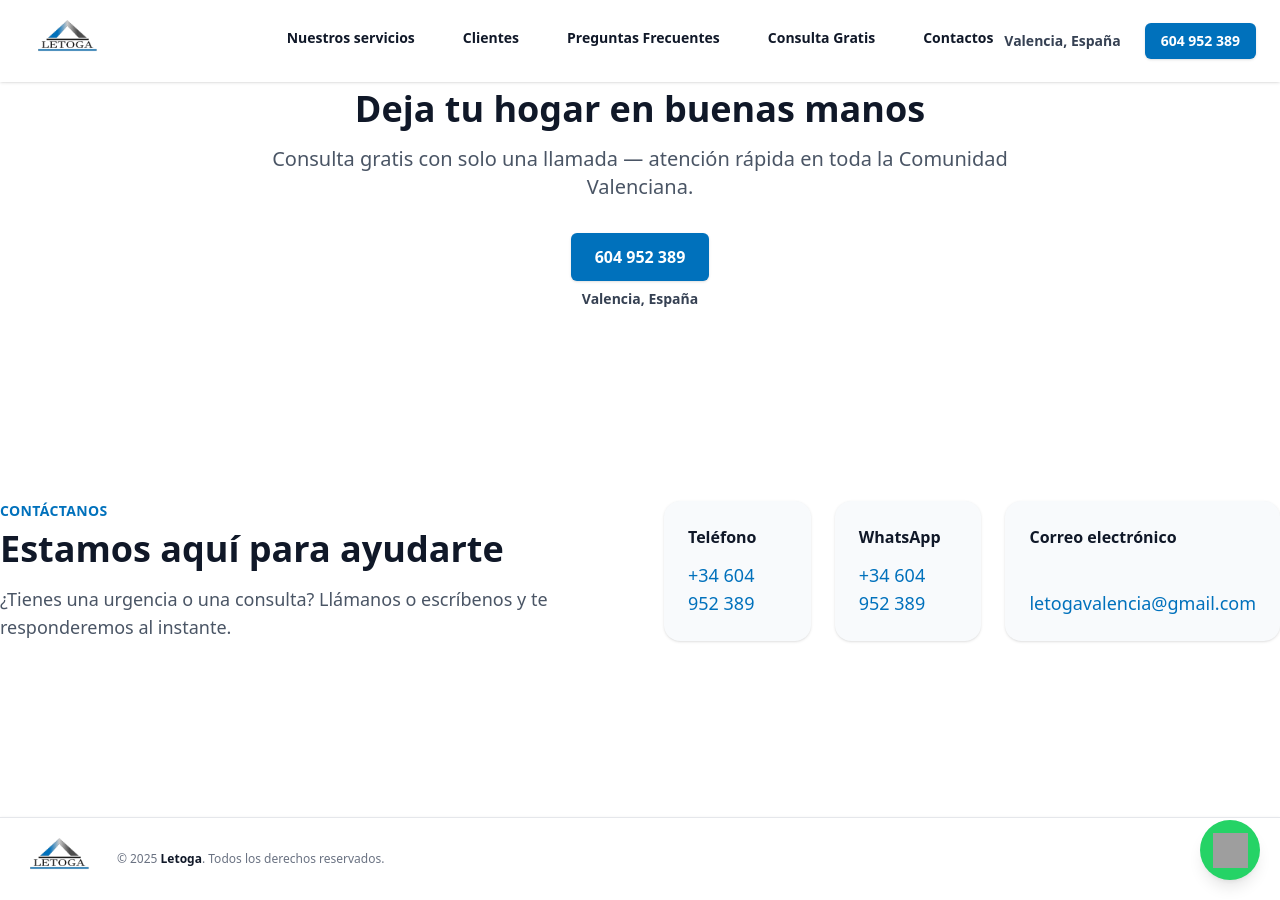
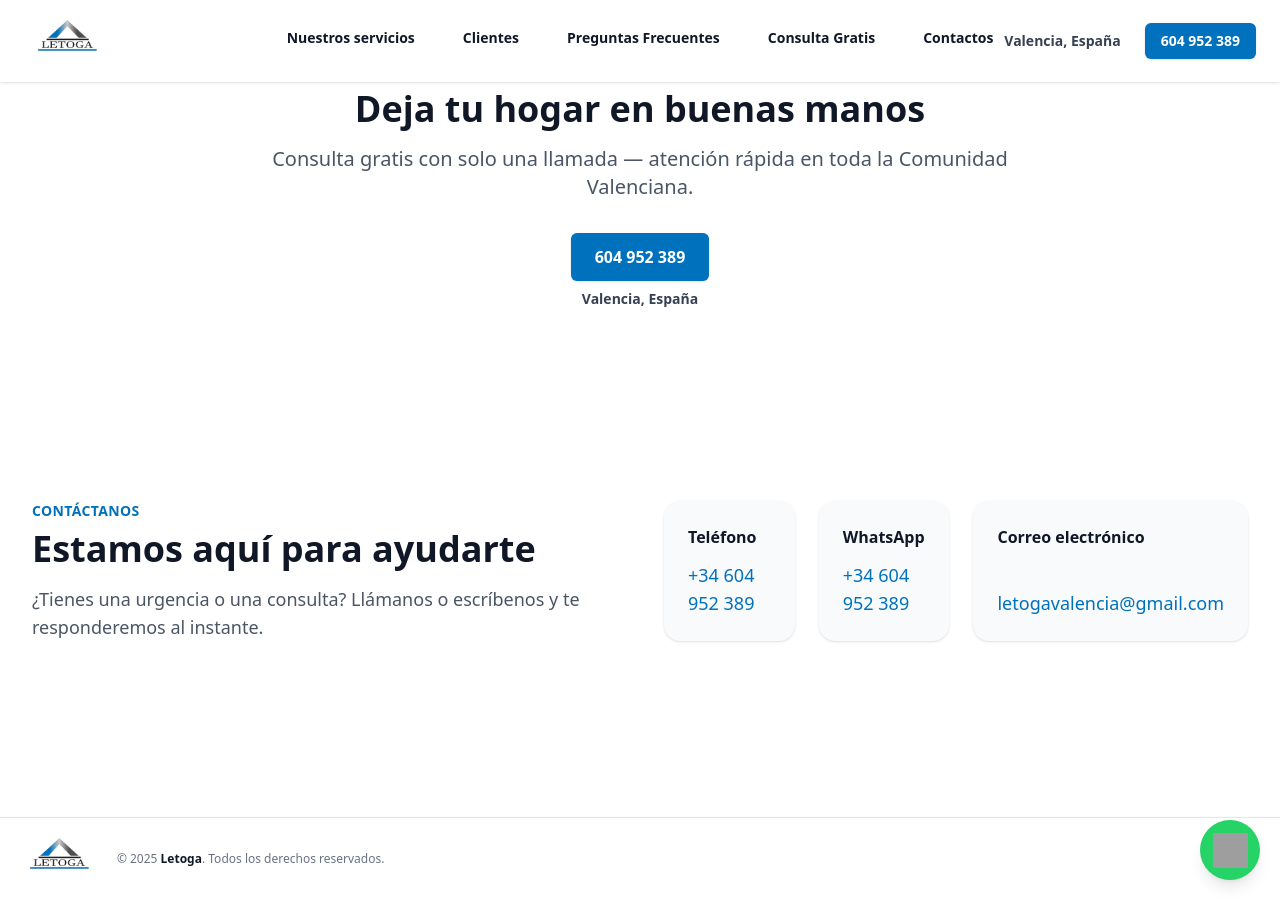
Before and after one commit to letoga/letoga, a Jekyll site: the page built from index.md, in a window 1280 px wide and 900 px high, scrolled down 4055 px. Built offline with Jekyll 4.4.1, drawn with Linux system fonts in a browser that asks for light colours; grey boxes are pictures that could not be loaded.

Commit message:
Updated contact section layout and links

```diff
--- a/index.md
+++ b/index.md
@@ -603,7 +603,8 @@ title: Home
 <section
   id="contacto"
   class="scroll-mt-24 bg-white pt-12 pb-24 sm:pt-16 sm:pb-32">
-  <div class="mx-auto max-w-7xl grid grid-cols-1 lg:grid-cols-2 gap-12">
+
+  <div class="mx-auto max-w-7xl px-4 sm:px-6 lg:px-8 grid grid-cols-1 lg:grid-cols-2 gap-12">
 
     <!-- IZQUIERDA: Encabezado sin logo -->
     <div class="flex flex-col justify-center text-center lg:text-left">
@@ -620,6 +621,7 @@ title: Home
 
     <!-- DERECHA: 3 tarjetas en fila -->
     <div class="flex flex-col lg:flex-row lg:space-x-6 space-y-6 lg:space-y-0 lg:items-stretch">
+
       <!-- Teléfono -->
       <div class="flex-1 bg-slate-50 p-6 rounded-2xl shadow flex flex-col h-full">
         <h3 class="text-base font-semibold text-gray-900 mb-2">Teléfono</h3>
```
Also changed, not shown: other parts of index.md (+2 -3 lines).
